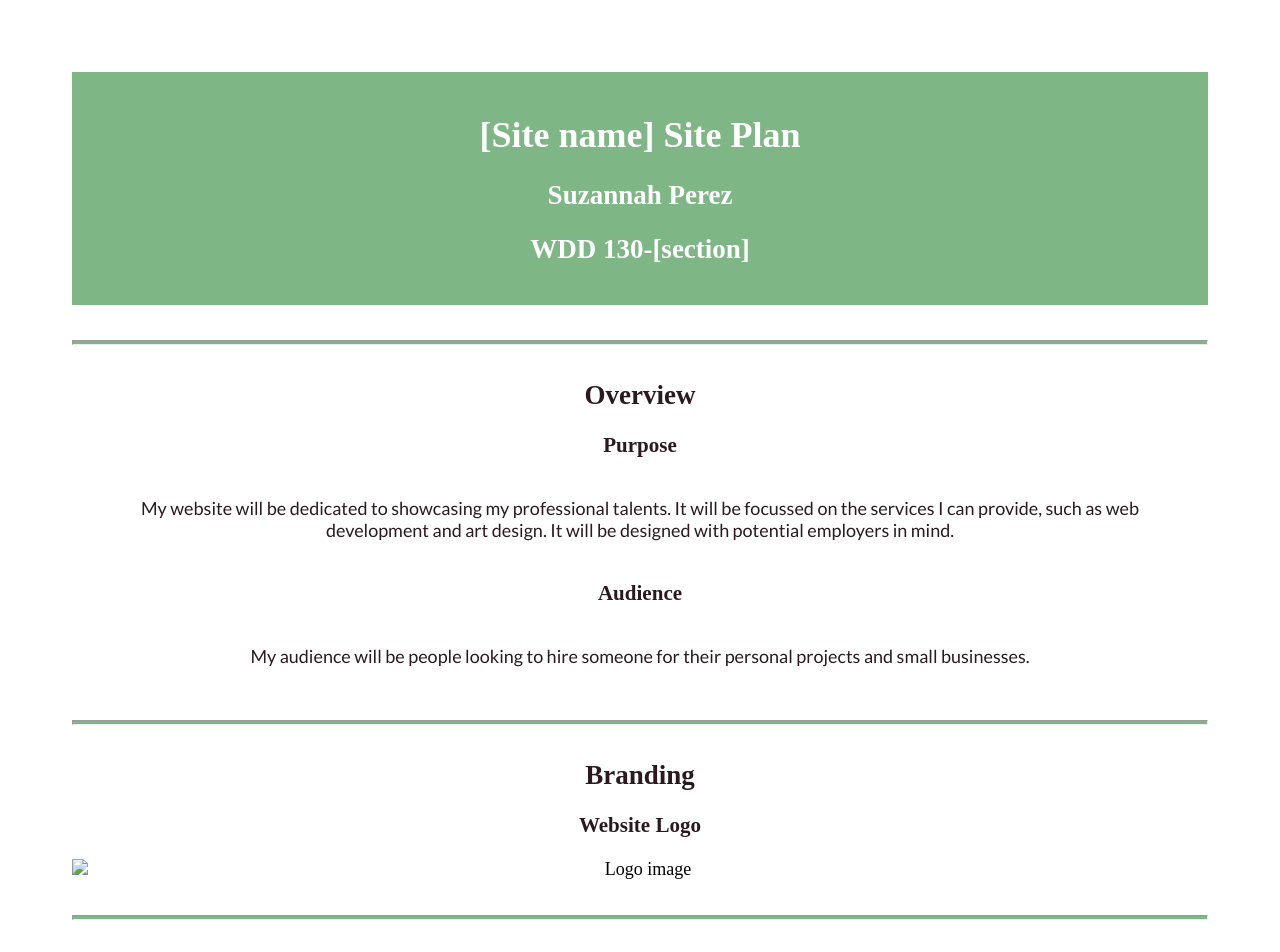
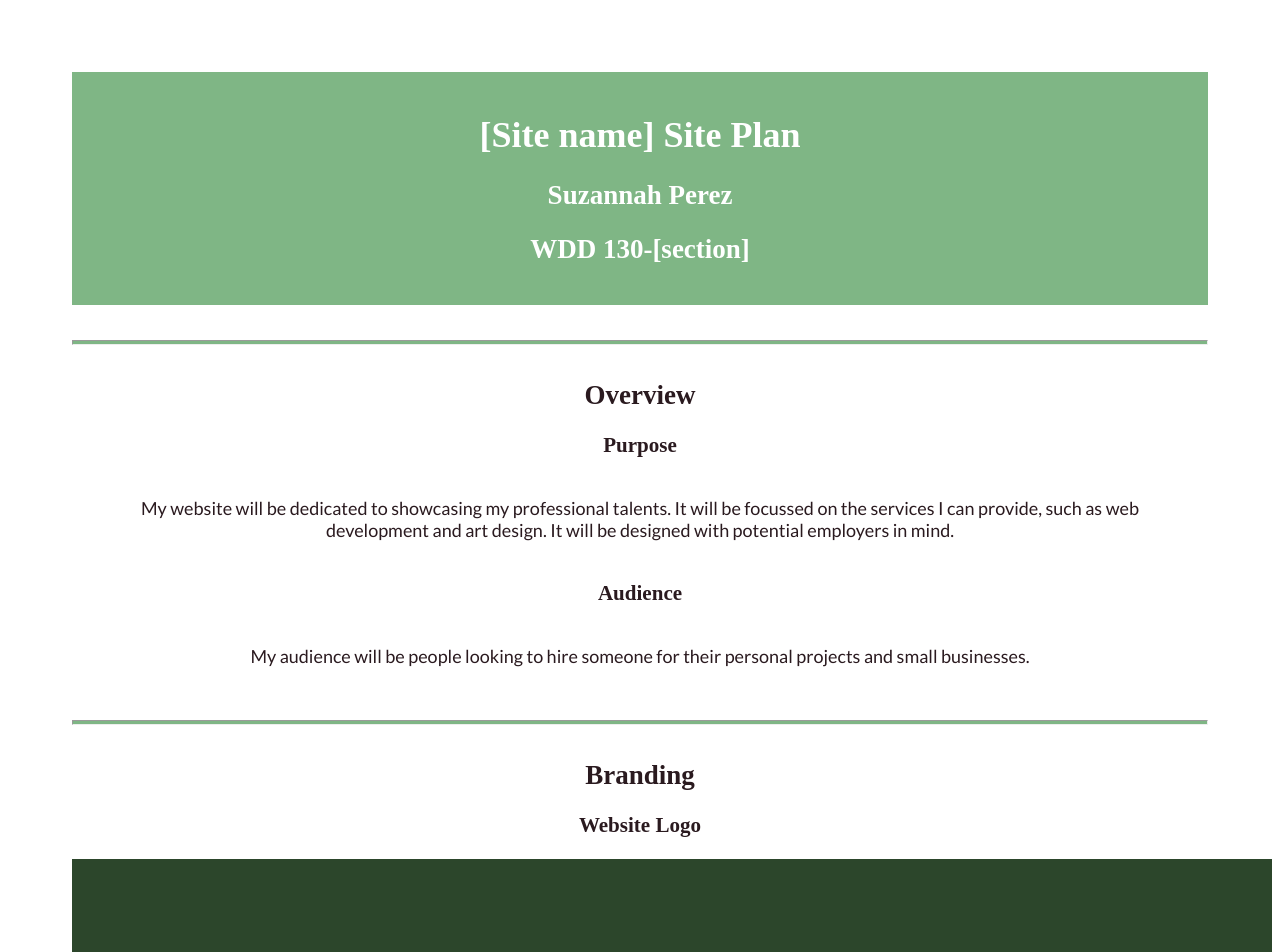
Before and after one commit to Sooz52/personal-site-plan, a plain HTML site: page index.html in a window 1280 px wide. Shown: the top 952 px of the page. Drawn offline with Linux system fonts and the light colour scheme; a web font is replaced by a local one.

Commit message:
Update index.html

```diff
--- a/index.html
+++ b/index.html
@@ -31,7 +31,7 @@
       <h2>Branding</h2>
       <h3>Website Logo</h3>
       <!-- Replace this with some sort of logo for your site.  A logo can be as simple as the name of your site in a nice font :) -->
-      <img src="lazy bear designs-logos.jpeg" alt="Logo image">
+      <img src="lazy-bear-designs-logos.jpeg" alt="Logo image">
       <hr>
       <h2>
         Style Guide
```
